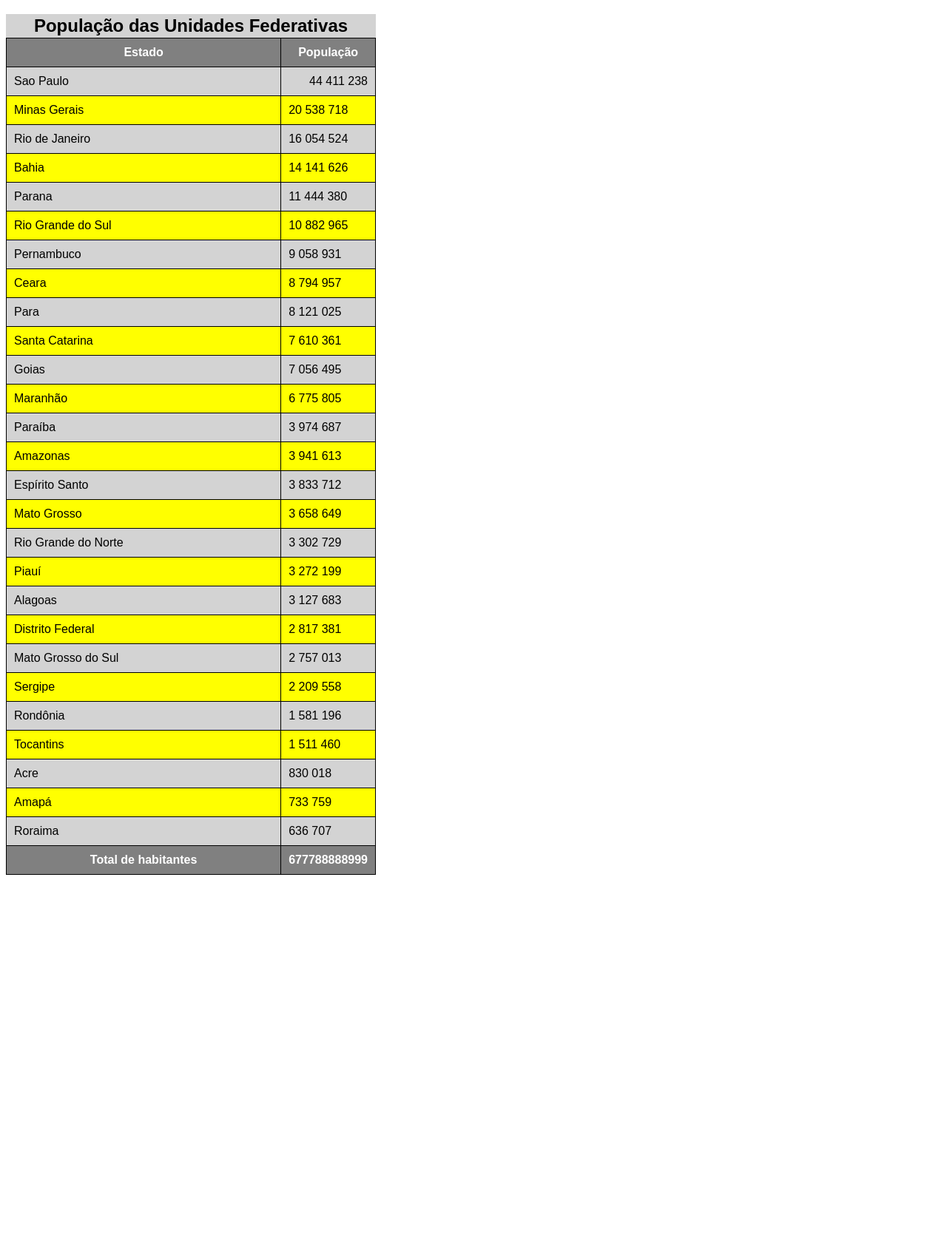
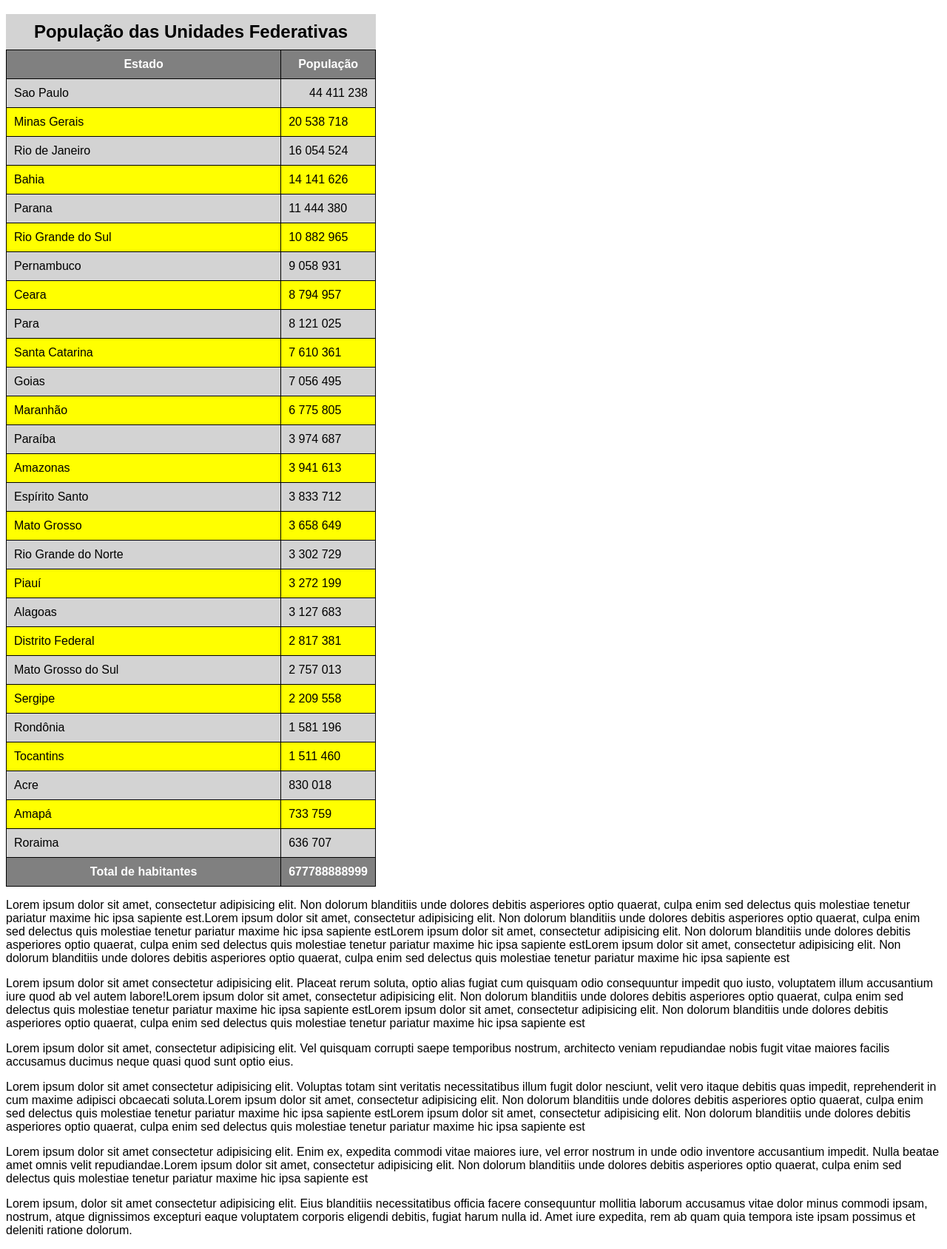
Before and after one commit to irenito/html-css, a plain HTML site: page exercicios/ex23/tabela02.html in a window 1280 px wide. Shown: the part 61-1750 px from the top of the page at 74% size. Before the commit the page ends 1252 px from the top, so only its background shows below. Drawn offline with Linux system fonts and the light colour scheme.

Commit message:
Update tabela02.html

```diff
--- a/exercicios/ex23/tabela02.html
+++ b/exercicios/ex23/tabela02.html
@@ -14,12 +14,13 @@
         table{
             width: 500px;
             border-collapse: collapse;
+            position: relative;
         }
 
         caption{
             font-size: 1.5em;
             font-weight: bolder;
-            padding: 2px;
+            padding: 10px;
             background-color: lightgray;
         }
 
@@ -43,6 +44,16 @@
         tbody > tr:nth-child(even){ /*par ou 2n , 3n ... */
             background-color: yellow;
         }
+        thead > tr >th { /* para fixar o cabeçalho em tabelas grandes, a table fica position relative, aqui position sticky-colar, depois usar uma propriedade auxiliar do position ,o top, como não queremos mudar o lugar do nosso cabeçalho e sim apenas ativar o sticky, colocamos o valor 0, colando o cabeçalho na posição zero, melhor -1px , tem que colar o background tbm */
+            position: sticky;
+            top: -1px;
+            background-color: gray;
+
+        }  /*ou */
+        thead{
+            position:sticky;
+            top:-1px;
+        }
     </style>
 </head>
 <body>
@@ -61,8 +72,10 @@
         <table>
             <caption>População das Unidades Federativas</caption>
             <thead>
+                <tr>
                 <th scope="col">Estado</th> <!-- escopo de coluna, os dados estão abaixo. Visualmente não muda nada, mas é importante para os mecanismos de busca -->
                 <th scope="col" style="width: 50px;">  População</th>
+                </tr>
 
             </thead>
             <tbody>
@@ -188,5 +201,11 @@
 
             </tfoot>
         </table>
+        <p>Lorem ipsum dolor sit amet, consectetur adipisicing elit. Non dolorum blanditiis unde dolores debitis asperiores optio quaerat, culpa enim sed delectus quis molestiae tenetur pariatur maxime hic ipsa sapiente est.Lorem ipsum dolor sit amet, consectetur adipisicing elit. Non dolorum blanditiis unde dolores debitis asperiores optio quaerat, culpa enim sed delectus quis molestiae tenetur pariatur maxime hic ipsa sapiente estLorem ipsum dolor sit amet, consectetur adipisicing elit. Non dolorum blanditiis unde dolores debitis asperiores optio quaerat, culpa enim sed delectus quis molestiae tenetur pariatur maxime hic ipsa sapiente estLorem ipsum dolor sit amet, consectetur adipisicing elit. Non dolorum blanditiis unde dolores debitis asperiores optio quaerat, culpa enim sed delectus quis molestiae tenetur pariatur maxime hic ipsa sapiente est</p>
+        <p>Lorem ipsum dolor sit amet consectetur adipisicing elit. Placeat rerum soluta, optio alias fugiat cum quisquam odio consequuntur impedit quo iusto, voluptatem illum accusantium iure quod ab vel autem labore!Lorem ipsum dolor sit amet, consectetur adipisicing elit. Non dolorum blanditiis unde dolores debitis asperiores optio quaerat, culpa enim sed delectus quis molestiae tenetur pariatur maxime hic ipsa sapiente estLorem ipsum dolor sit amet, consectetur adipisicing elit. Non dolorum blanditiis unde dolores debitis asperiores optio quaerat, culpa enim sed delectus quis molestiae tenetur pariatur maxime hic ipsa sapiente est</p>
+        <p>Lorem ipsum dolor sit amet, consectetur adipisicing elit. Vel quisquam corrupti saepe temporibus nostrum, architecto veniam repudiandae nobis fugit vitae maiores facilis accusamus ducimus neque quasi quod sunt optio eius.</p>
+        <p>Lorem ipsum dolor sit amet consectetur adipisicing elit. Voluptas totam sint veritatis necessitatibus illum fugit dolor nesciunt, velit vero itaque debitis quas impedit, reprehenderit in cum maxime adipisci obcaecati soluta.Lorem ipsum dolor sit amet, consectetur adipisicing elit. Non dolorum blanditiis unde dolores debitis asperiores optio quaerat, culpa enim sed delectus quis molestiae tenetur pariatur maxime hic ipsa sapiente estLorem ipsum dolor sit amet, consectetur adipisicing elit. Non dolorum blanditiis unde dolores debitis asperiores optio quaerat, culpa enim sed delectus quis molestiae tenetur pariatur maxime hic ipsa sapiente est</p>
+        <p>Lorem ipsum dolor sit amet consectetur adipisicing elit. Enim ex, expedita commodi vitae maiores iure, vel error nostrum in unde odio inventore accusantium impedit. Nulla beatae amet omnis velit repudiandae.Lorem ipsum dolor sit amet, consectetur adipisicing elit. Non dolorum blanditiis unde dolores debitis asperiores optio quaerat, culpa enim sed delectus quis molestiae tenetur pariatur maxime hic ipsa sapiente est</p>
+        <p>Lorem ipsum, dolor sit amet consectetur adipisicing elit. Eius blanditiis necessitatibus officia facere consequuntur mollitia laborum accusamus vitae dolor minus commodi ipsam, nostrum, atque dignissimos excepturi eaque voluptatem corporis eligendi debitis, fugiat harum nulla id. Amet iure expedita, rem ab quam quia tempora iste ipsam possimus et deleniti ratione dolorum.</p>
 </body>
 </html>
```
